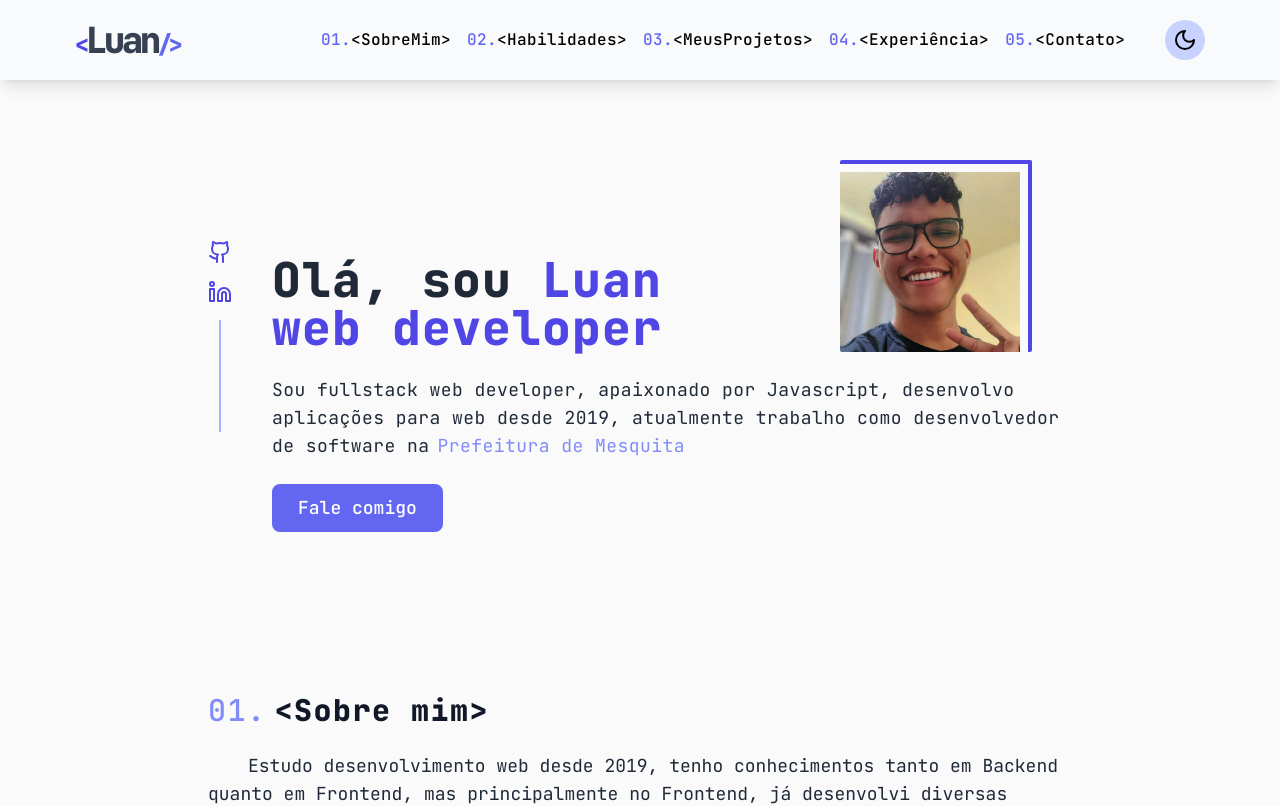
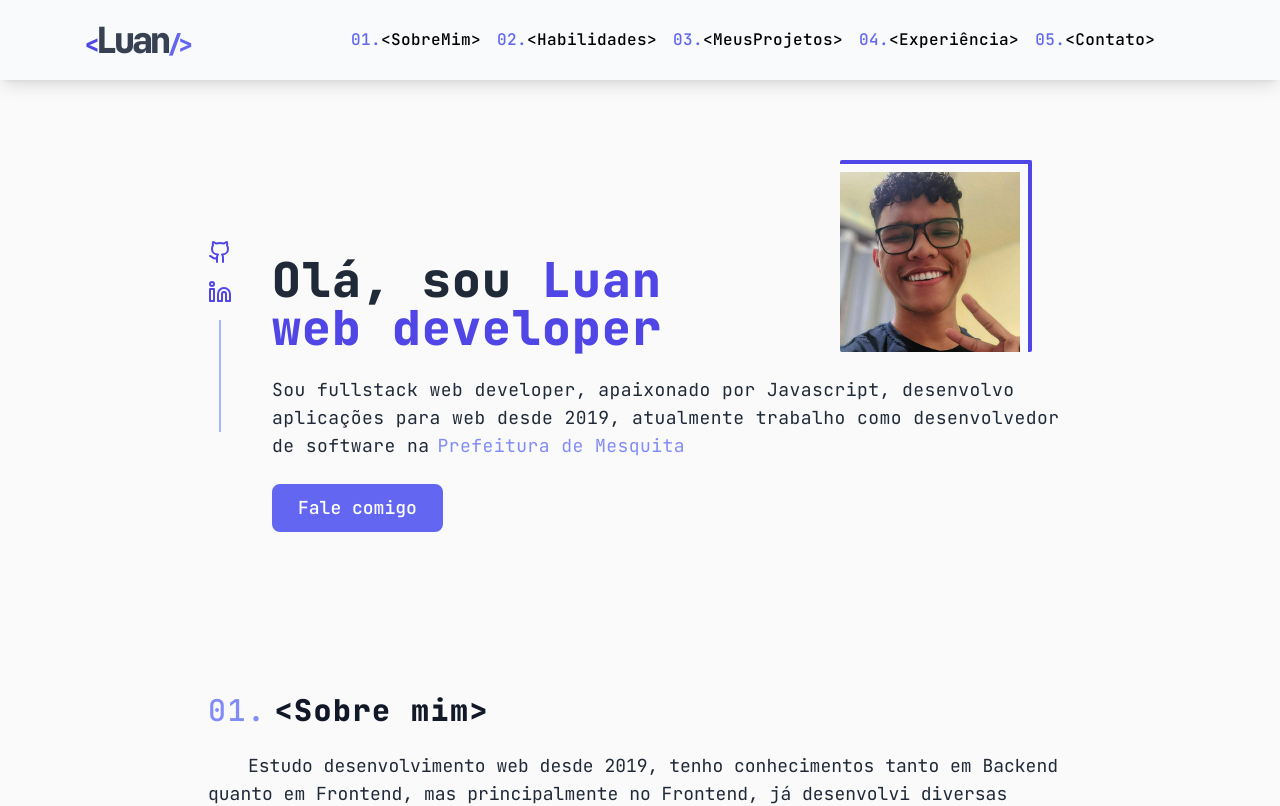
Before and after one commit to LuanHMA/myportfolio, a Next.js app: page / in a window 1280 px wide. Shown: the top 806 px of the page. Built offline with nearby package versions, Linux system fonts and the light colour scheme.

Commit message:
fix: removing next-themes

```diff
--- a/src/app/components/Header.tsx
+++ b/src/app/components/Header.tsx
@@ -1,7 +1,6 @@
 "use client";
 import { useState } from "react";
-import { useTheme } from 'next-themes';
-import { AlignRight, Moon, Sun } from "lucide-react";
+import { AlignRight } from "lucide-react";
 
 export function Header() {
   const menuItems = [
@@ -13,10 +12,6 @@ export function Header() {
   ];
 
   const [menuIsOpen, setMenuIsOpen] = useState(false);
-
-  const { setTheme,systemTheme,theme } = useTheme();
-
-  const currentTheme = theme === "system" ? systemTheme : theme;
 
 
   const toggleMenu = () => {
@@ -73,16 +68,6 @@ export function Header() {
               );
             })}
           </ul>
-
-          <button
-            className="bg-indigo-200 ml-3 lg:ml-0 p-2 rounded-full dark:bg-teal-800 "
-            onClick={
-              ()=> currentTheme === "dark" ? setTheme("light") : setTheme("dark")
-            }
-          >
-            {currentTheme === "dark" ? <Sun/> : <Moon />}
-          </button>
-
         </nav>
       </header>
       <div
--- a/src/app/layout.tsx
+++ b/src/app/layout.tsx
@@ -1,7 +1,4 @@
-"use client"
-
 import "./globals.css";
-import { ThemeProvider } from "next-themes";
 import { JetBrains_Mono } from "next/font/google";
 
 const jetBrains = JetBrains_Mono({ subsets: ["latin"] });
@@ -20,9 +17,7 @@ export default function RootLayout({
   return (
     <html lang="pt-br">
       <body className={jetBrains.className}>
-        <ThemeProvider attribute="class">
           {children}
-        </ThemeProvider>
       </body>
     </html>
   );
```
Also changed, not shown: src/app/page.tsx (indentation only).
